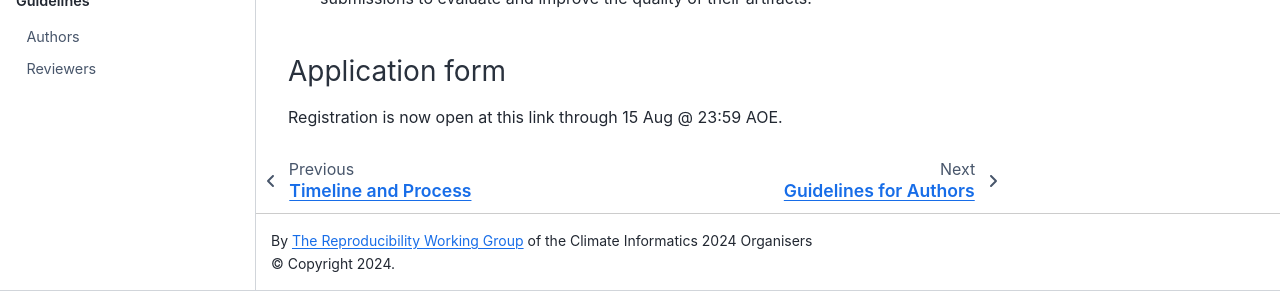
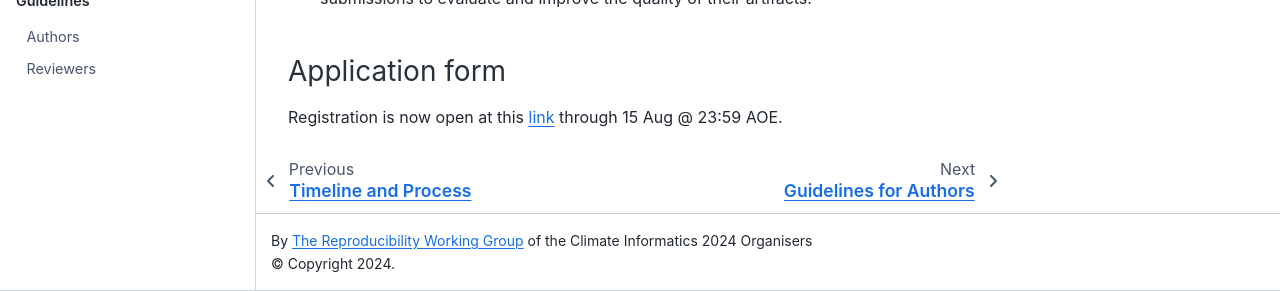
Before and after one commit to alan-turing-institute/climate-informatics-2024-ae, a Jupyter Book: the page built from docs/details/application.md, in a window 1280 px wide and 900 px high, scrolled down 569 px. Shown: the part 609-900 px from the top of the window. Built offline with Jupyter Book 1.0.4 settings and Sphinx 7.4.7 and the Sphinx Book theme 1.1.4, drawn with Linux system fonts in a browser that asks for light colours; comment, search, counter and statistics services are not loaded; part of the change alters nothing that is shown.

```diff
--- a/docs/details/application.md
+++ b/docs/details/application.md
@@ -31,4 +31,4 @@ Here is some information for reviewers:
 
 ### Application form
 
-Registration is now open at this link through 15 Aug @ 23:59 AOE.
+Registration is now open at this [link](https://docs.google.com/forms/d/1hZBOqT9nnl7MZ0HqtuOdfWkdObs5FA9040Ock0oOrWo/prefill) through 15 Aug @ 23:59 AOE.
```
